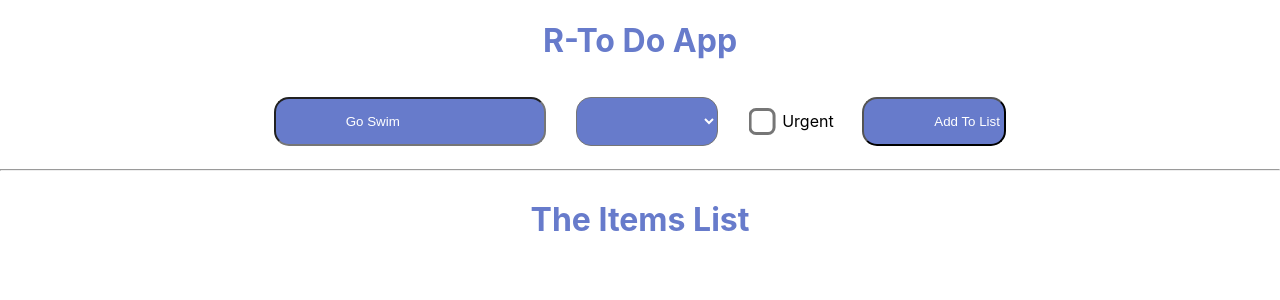
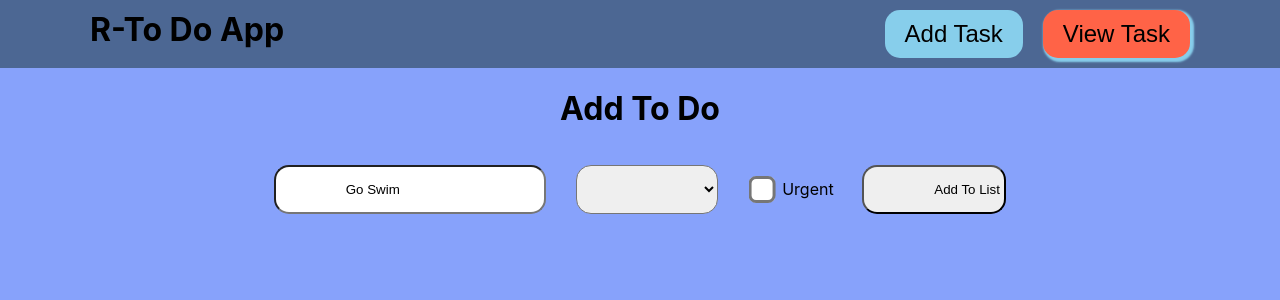
Before and after one commit to meeraqunaibi/to-do-list, a React (Create React App) app: page / in a window 1280 px wide. Shown: the top 300 px of the page. Built offline with nearby package versions, Linux system fonts and the light colour scheme.

Commit message:
localStorageAddToDoApp

```diff
--- a/src/App.js
+++ b/src/App.js
@@ -3,40 +3,50 @@ import './App.css';
 import Form from './componetnts/form/form.componetnts';
 import { useState } from 'react';
 import List from './componetnts/llist/list.copmponentnts';
+import Popup from './componetnts/popup/popup.componetnt';
 function App() {
-  const [item, setItem] = useState([]);
+  const [item, setItem] = useState(JSON.parse(localStorage.getItem("todolist")) || []);
+  const [Page, setPage] = useState("View");
   const addItem = (itemm) => {
-    setItem([...item, itemm]);
-    console.log(item);
+    const newitem = [...item, itemm];
+    setItem(newitem);
+    localStorage.setItem('todolist', JSON.stringify(newitem));
 
   }
+
   const Delete = (id) => {
-    setItem(item.filter(item => item.id !== id));
+    const newItems = item.filter(item => item.id !== id);
+    setItem(newItems);
+    localStorage.setItem('todolist', JSON.stringify(newItems));
 
   }
   const Checked = (id) => {
+
     const newItems = item.map(item => item.id === id ? { ...item, checked: true } : item);
-    setItem(newItems);
+    setItem(newItems)
+    localStorage.setItem('todolist', JSON.stringify(newItems));
   }
+
+
+
 
   return (
 
     <div className="App">
-      <h1>R-To Do App</h1>
-      <Form onAddFunction={addItem} />
-      <hr></hr>
-      <List onDelete={Delete} onCheck={Checked} items={item} />
+      <div className='nav'>
+        <h1 style={{ color: "black" }}>R-To Do App</h1>
+        <div>
+          <button style={Page == "Add" ? { boxShadow: "2px 2px 2px 2px tomato " } : null} onClick={() => setPage("Add")} id='add' >Add Task</button>
+          <button style={Page == "View" ? { boxShadow: "2px 2px 2px 2px skyblue" } : null} onClick={() => setPage("View")} id='view' >View Task</button>
+        </div>
+      </div>
+      {
+        Page == "View" && (item.length) ? <List onDelete={Delete} onCheck={Checked} items={item} /> : <Form onAddFunction={addItem} />
+      }
+      {
+        console.log(JSON.stringify(item).length)
+      }
 
-
-      {/*
-      <h1>{item.length}</h1>
-      <br/>
-      <ul>
-        {
-
-          item.map((item)=><li>{item.title}-{item.category}-{item.urgent===true?("urgent:Yes"):"urgent:No"}</li>)
-        }
-      </ul> */}
 
 
 
--- a/src/componetnts/form/form.componetnts.jsx
+++ b/src/componetnts/form/form.componetnts.jsx
@@ -37,8 +37,10 @@ const Form = (props) => {
     }
     return (
         <div className='form'>
+            <h1>Add To Do</h1>
             <form onSubmit={handleSubmit}>
                 <input
+                    required
                     placeholder='Title'
                     type="text"
                     name='title'
@@ -46,6 +48,7 @@ const Form = (props) => {
                     onChange={onTitleChange}
                 />
                 <select
+                    required
                     value={Categoryy}
                     name='category' /*onChange={onCategoryChange}*/
                     onChange={(e) => { setCategoryy(e.target.value) }}
@@ -63,7 +66,7 @@ const Form = (props) => {
                     <option value="personal">Personal</option> */}
                 </select>
                 <div className='chBox'>
-                    <input
+                    <input checked={urgent}
                         onChange={(e) => { setUrgent(e.target.value) }}
                         type="checkbox"
                         name='urgent'
--- a/src/componetnts/form/form.css
+++ b/src/componetnts/form/form.css
@@ -18,9 +18,9 @@ input.largerCheckbox {
 
 
 }
-select,input{
-    color: white;
-    background-color:rgb(103, 123, 203);
+select,input,h1{
+    color: black;
+
 }
 ::placeholder { /* Chrome, Firefox, Opera, Safari 10.1+ */
     color: white;
--- a/src/componetnts/llist/list.copmponentnts.jsx
+++ b/src/componetnts/llist/list.copmponentnts.jsx
@@ -1,5 +1,8 @@
 import './list.css';
+import React, { useState } from 'react';
+import ReactDOM from 'react-dom/client';
 import Category_option from '../form/data';
+import Popup from '../popup/popup.componetnt';
 /**
  * @param {{
  * items:{
@@ -11,17 +14,51 @@ import Category_option from '../form/data';
  */
 
 function List(props) {
+  const [isOpen, SetIsOpen] = useState(false);
+  const [isSure, setIsSure] = useState(false);
+  const toggleSure = () => {
+    console.log("hello")
+    setIsSure(!isSure);
+  }
+
+  const toggleOpen = () => {
+    console.log("hello")
+    SetIsOpen(!isOpen);
+  }
+
   function myFunction(id) {
     if (window.confirm("are you sure") === true) {
+      props.onDelete(id);
 
-            props.onDelete(id)
     } else {
 
+    }
+    // <Popup onPopup={props.onPopup}></Popup>
+    //    toggleOpen();
+    //    if(isSure===true)
+    //     {
+    //      props.onDelete(id);
+    //      toggleOpen();
+    //     }
+
+
+  }
+  function compareFn(a) {
+    if (a === true) {
+      return a;
     }
   }
   return (
     <div className='items_list'>
+
+
+
+      {/* {
+        isOpen?(<Popup onPopup={toggleOpen} onSure={toggleSure}></Popup>):null
+         } */}
+
       <h1>The Items List</h1>
+      <div className='root'></div>
       {/* <ul>
             {
                 props.items.map(item=><li>{item.title}-{item.category}-{item.urgent===true?("urgent:Urgent"):"urgent:NotUrgent"}</li>)
@@ -33,8 +70,21 @@ function List(props) {
         {
 
           props.items.map((item, index) => (
-                        <li key={item.id}>
-                            <div style={item.urgent ? { borderLeft: "12px solid green" } : { borderLeft: "12px solid red" }} className='Todo_card'>
+
+
+            <li key={item.title + item.category + index} >
+              <div style={
+
+                item.category === "home" && item.urgent === true ? { backgroundColor: "#4C3A51", borderLeft: "12px solid green" }
+                  : item.category === "home" && item.urgent === false ? { backgroundColor: "#4C3A51", borderLeft: "12px solid red" }
+                    : item.category === "work" && item.urgent === true ? { backgroundColor: "#B25068", borderLeft: "12px solid green" }
+                      : item.category === "work" && item.urgent === false ? { backgroundColor: "#B25068", borderLeft: "12px solid red" }
+                        : item.category === "school" && item.urgent === true ? { backgroundColor: "#774360", borderLeft: "12px solid green" }
+                          : item.category === "school" && item.urgent === false ? { backgroundColor: "#774360", borderLeft: "12px solid red" }
+                            : null
+
+
+              } className='Todo_card'>
                 <div className='Todo_info'>
                   <h2 style={item.checked ? { textDecorationLine: "line-through" } : null} >{item.title}</h2>
                   <p style={item.checked ? { textDecorationLine: "line-through" } : null}>{item.category}</p>
@@ -43,7 +93,7 @@ function List(props) {
                 <div className='Button_todo'>
                   <button onClick={
                     () => myFunction(item.id) /*()=>props.onDelete(item.id)*/} id='false'>&#10008;</button>
-                                    <button onClick={() => (props.onCheck(item.id))} id='true'>&#10003;</button>
+                  <button disabled={item.checked ? true : false} style={item.checked ? { pointerEvents: "mouse", cursor: "not-allowed", transform: "none" } : null} onClick={() => (props.onCheck(item.id))} id='true'>&#10003;</button>
                 </div>
 
 
--- a/src/componetnts/llist/list.css
+++ b/src/componetnts/llist/list.css
@@ -7,7 +7,7 @@
 }
 
 .items_list h1 {
-  color: rgb(103, 123, 203);
+  color: rgb(0, 0, 0);
 }
 
 ol {
@@ -32,7 +32,7 @@ ol li {
 }
 
 .Todo_card {
-  background-color: rgb(103, 123, 203);
+  background-color: #6F38C5;
   width: 100%;
   display: flex;
   flex-direction: row;
@@ -99,7 +99,6 @@ button:active {
   flex-direction: row;
 }
 
-
 /**/
 /*
 ol li span {
--- /dev/null
+++ b/src/componetnts/popup/popup.componetnt.jsx
@@ -0,0 +1,33 @@
+import './popup.css'
+const Popup=(props)=>
+{
+
+    const clicked_True =()=>{
+
+        props.onSure();
+
+
+
+
+
+    }
+
+    const clicked_False =()=>{
+
+        props.onPopup();
+
+
+    }
+
+    return(
+        <div className='pop'>
+
+            <h3>are you sure delete</h3>
+            <button onClick={clicked_True}  id='true'>&#10003;</button>
+            <button onClick={clicked_False} id='false'>&#10008;</button>
+
+        </div>
+
+    );
+}
+export default Popup;
--- /dev/null
+++ b/src/componetnts/popup/popup.css
@@ -0,0 +1,45 @@
+.pop
+{
+    background-color: #4C6793;
+    width: 20%;
+    height: 10%;
+    border-radius: 15px;
+    color: white;
+    padding: 10px;
+    margin: 0vmin 90vh;
+    z-index: 1;
+}
+button {
+  font-size: 40px;
+  margin: 10px;
+  border: 0px;
+}
+
+#true {
+  color: white;
+  background-color: green;
+  border-radius: 50%;
+  box-shadow: 1px 1px 1px black;
+}
+
+button:active {
+  background-color: #3e8e41;
+  box-shadow: 0 5px #666;
+  transform: translateY(4px);
+}
+
+#false {
+  color: white;
+  background-color: red;
+  border-radius: 50%;
+  box-shadow: 1px 1px 1px black;
+}
+
+.alert {
+  width: 100px;
+  height: 100px;
+  background-color: red;
+  z-index: 1;
+  display: flex;
+  flex-direction: row;
+}
--- a/src/index.css
+++ b/src/index.css
@@ -5,9 +5,87 @@ body {
     sans-serif;
   -webkit-font-smoothing: antialiased;
   -moz-osx-font-smoothing: grayscale;
+  background-color: #87A2FB;
+  /*background-image: url(https://images.pexels.com/photos/531880/pexels-photo-531880.jpeg?cs=srgb&dl=pexels-pixabay-531880.jpg&fm=jpg);*/
+  background-repeat: repeat-y;
+  background-size: cover;
+
 }
 
 code {
   font-family: source-code-pro, Menlo, Monaco, Consolas, 'Courier New',
     monospace;
 }
+.nav
+{
+  background-color: #4C6793;
+  display: flex;
+  flex-direction: row;
+  justify-content: space-between;
+  padding: 0px 80px;
+}
+.nav button
+{
+  border-radius: 15px;
+  padding: 5px;
+  font-size: x-large;
+  padding: 10px 20px;
+  margin:10px;
+}
+.nav h1
+{
+  margin:10px;
+}
+#add
+{
+  background-color: skyblue;
+}
+#view
+{
+  background-color: tomato;
+}
+.pop
+{
+  background-color: #4C6793;
+  width: 20%;
+  height: 10%;
+  border-radius: 15px;
+  color: white;
+  padding: 10px;
+  margin: 15vmin 64vmin;
+  z-index: 1;
+}
+button {
+  font-size: 40px;
+  margin: 10px;
+  border: 0px;
+}
+
+#true {
+  color: white;
+  background-color: green;
+  border-radius: 50%;
+  box-shadow: 1px 1px 1px black;
+}
+
+button:active {
+  background-color: #3e8e41;
+  box-shadow: 0 5px #666;
+  transform: translateY(4px);
+}
+
+#false {
+  color: white;
+  background-color: red;
+  border-radius: 50%;
+  box-shadow: 1px 1px 1px black;
+}
+
+.alert {
+  width: 100px;
+  height: 100px;
+  background-color: red;
+  z-index: 1;
+  display: flex;
+  flex-direction: row;
+}
```
Lines whose indentation alone changed are shown as unchanged.
